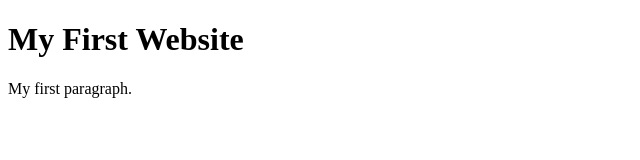
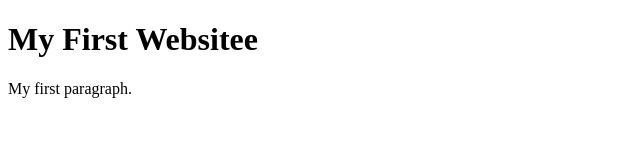
Before and after one commit to vishalaljapur/codersrank-template, a website: page index.html in a window 1280 px wide. Shown: the full height of the page, 0-640 px from the left. Drawn offline with Linux system fonts and the light colour scheme.

Commit message:
1 file modified

```diff
--- a/index.html
+++ b/index.html
@@ -5,7 +5,7 @@
   </head>
   <body>
 
-    <h1>My First Website</h1>
+    <h1>My First Websitee</h1>
     <p>My first paragraph.</p>
 
   </body>
```
